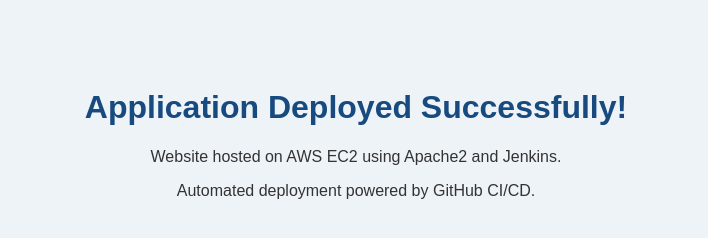
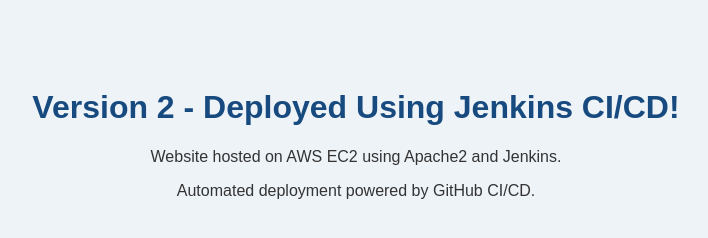
Before and after one commit to mounika892/jenkins-apache-deployment, a plain HTML site: page index.html in a window 1280 px wide. Shown: the whole page, without its empty margins (284-992 px from the left). Drawn offline with Linux system fonts and the light colour scheme.

Commit message:
Update deployment message in index.html

```diff
--- a/index.html
+++ b/index.html
@@ -21,7 +21,7 @@
     </style>
 </head>
 <body>
-    <h1>Application Deployed Successfully!</h1>
+    <h1>Version 2 - Deployed Using Jenkins CI/CD!</h1>
     <p>Website hosted on AWS EC2 using Apache2 and Jenkins.</p>
     <p>Automated deployment powered by GitHub CI/CD.</p>
 </body>
```
